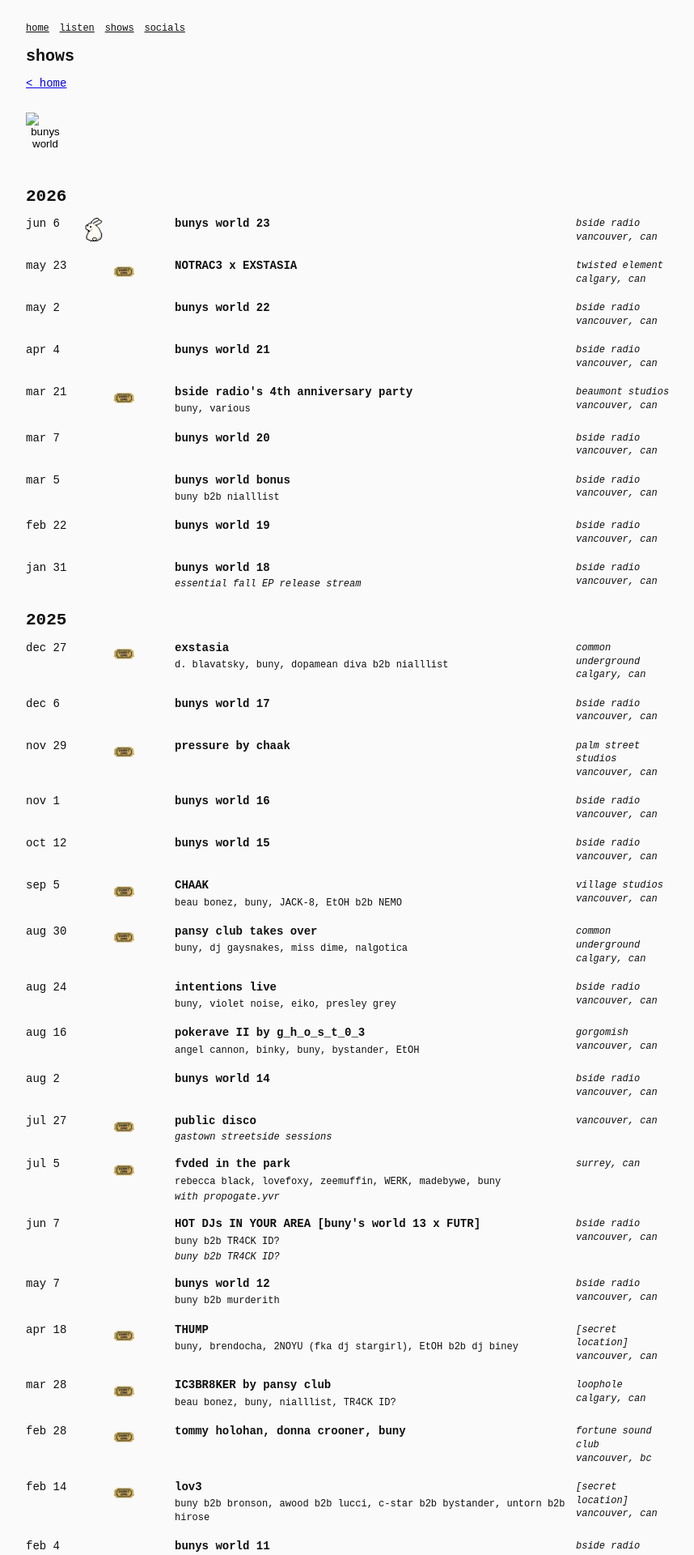
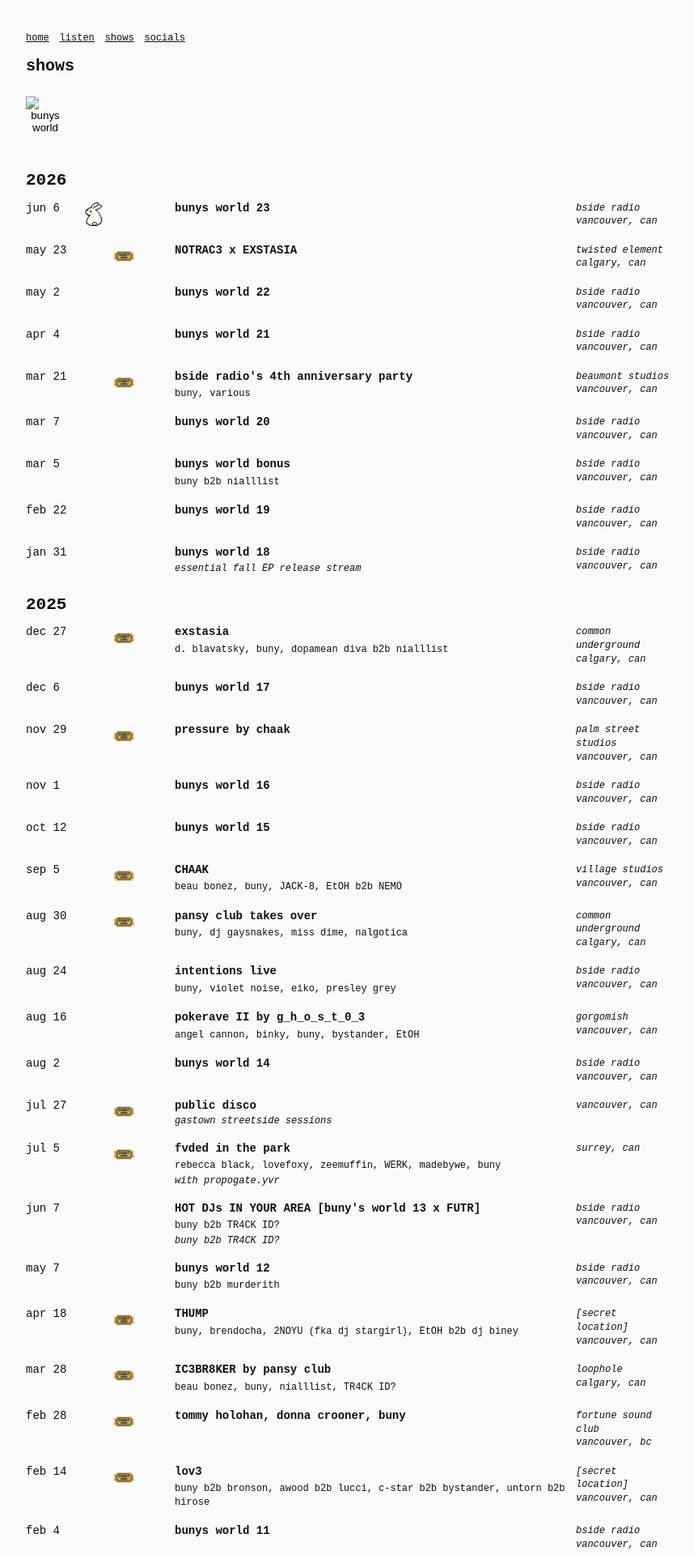
Before and after one commit to 746a70/buny, a Jekyll site: the page built from shows.md, in a window 1280 px wide. Shown: the top 1920 px of the page at 81% size, without its empty margins (208-1066 px from the left). Built offline with Jekyll 4.4.1, drawn with Linux system fonts in a browser that asks for light colours.

Commit message:
Update shows.md

```diff
--- a/shows.md
+++ b/shows.md
@@ -5,8 +5,6 @@ permalink: /shows.html
 ---
 
 # shows
-
-[< home]({{ '/' | relative_url }})
 
 {% assign bw_icon_path = '/images/bw icon bw-66.png' | relative_url %}
 {% assign listen_icon_path = '/images/micro.gif' | relative_url %}
```
